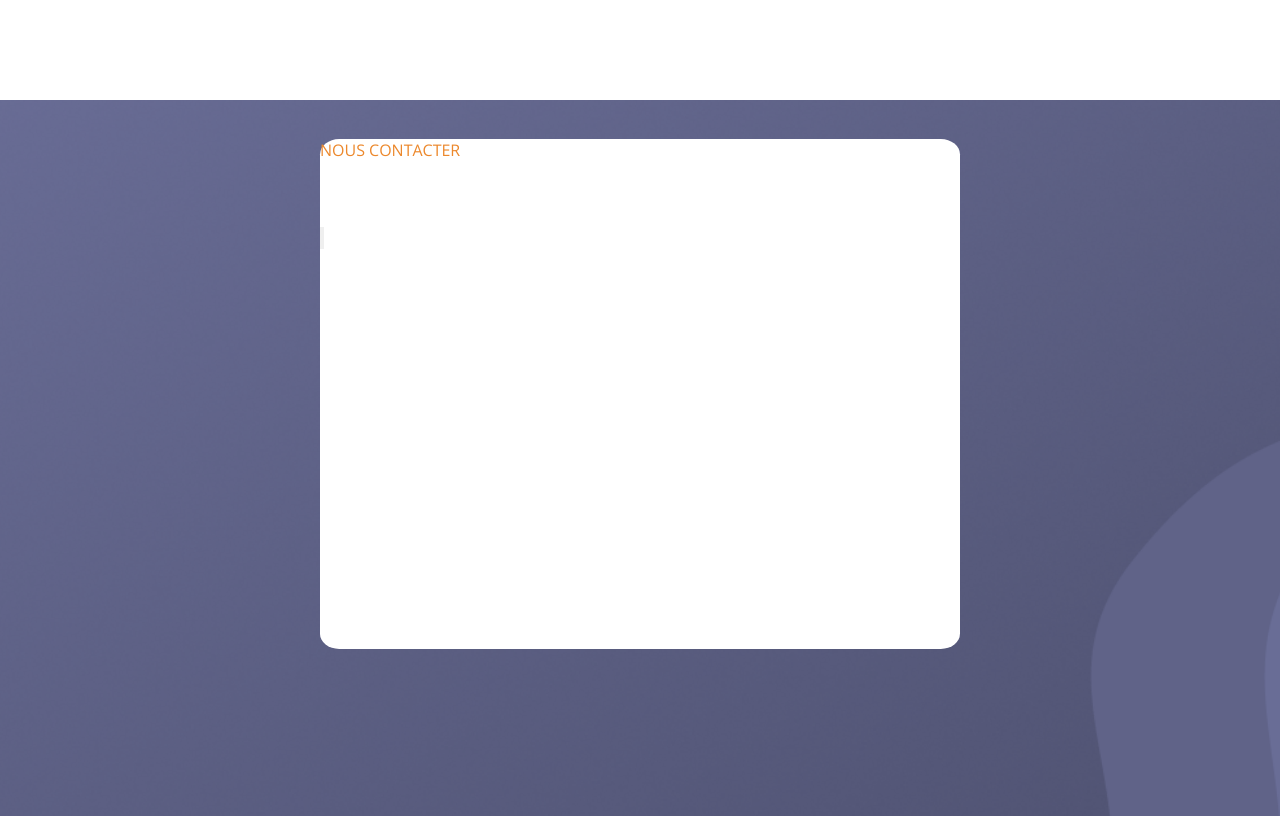
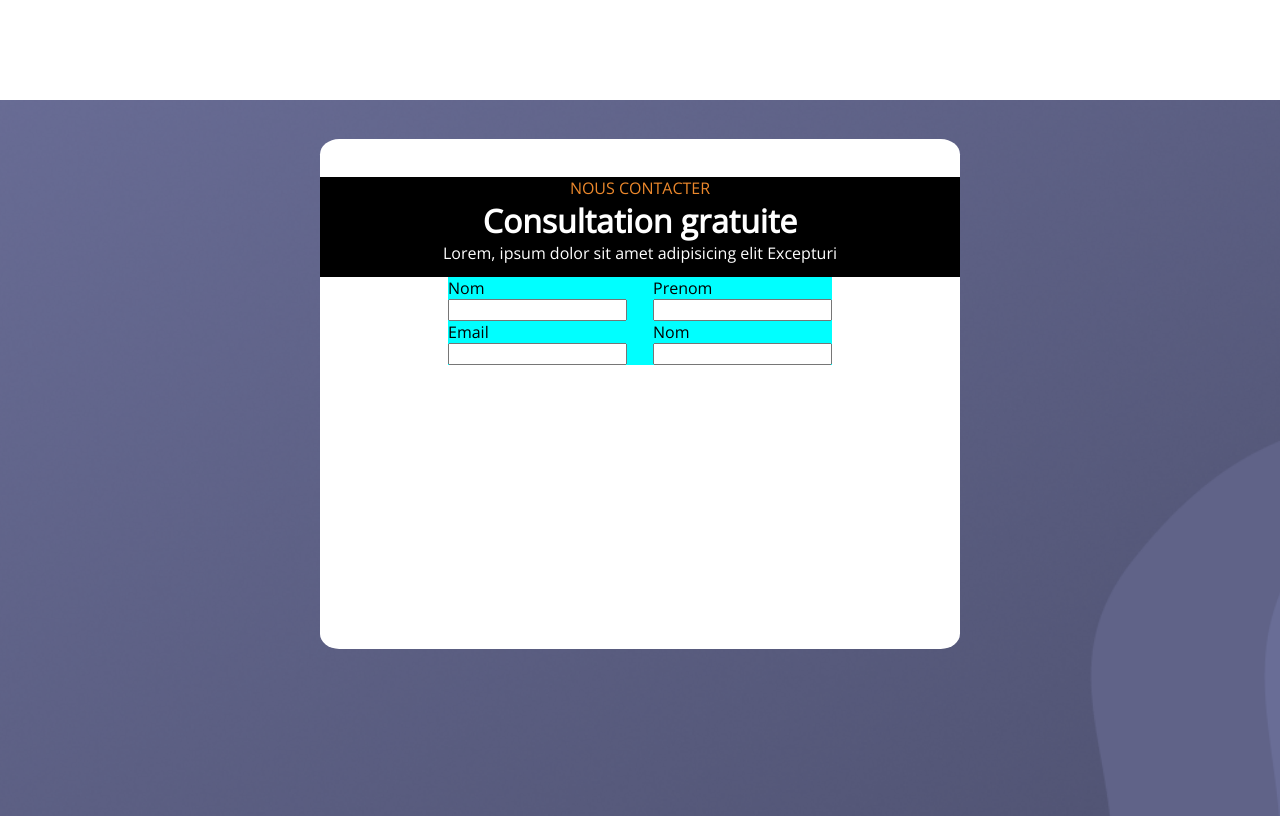
Before and after one commit to StelieDalia/Integration-G2M, a plain HTML site: page index.html in a window 1280 px wide. Shown: the part 5180-5996 px from the top of the page. Drawn offline with nearby package versions, Linux system fonts and the light colour scheme.

Commit message:
avancer de mon travail sur G2M

```diff
--- a/index.html
+++ b/index.html
@@ -249,14 +249,27 @@
         </div>
         <div class="footer">
             <div class="miss">
-                <div class="dad">
+                <div style="background-color: black; height: 100px; width: 100%;" class="dad">
                     <span class="service">NOUS CONTACTER</span>
                     <h1>Consultation gratuite</h1>
                     <p class="text">Lorem, ipsum dolor sit amet adipisicing elit
                     Excepturi</p>
                 </div>
-                <div class="sister">
-                    <input class="NOM" type="button" value="">
+                <div style="display: flex; background-color:aqua; width:60%; justify-content: space-between;">
+                    <div class="sister">
+                        <label style="color: black;display: flex; flex-direction: column;" for="">Nom<input type="text"></label>
+                    </div>
+                    <div class="sister">
+                        <label style="color: black;display: flex; flex-direction: column;" for="">Prenom<input type="text"></label>
+                    </div>
+                </div>
+                <div style="display: flex; background-color:aqua; width:60%; justify-content: space-between;">
+                    <div class="sister">
+                        <label style="color: black;display: flex; flex-direction: column;" for="">Email<input type="text"></label>
+                    </div>
+                    <div class="sister">
+                        <label style="color: black;display: flex; flex-direction: column;" for="">Nom<input type="text"></label>
+                    </div>
                 </div>
             </div>
             <div class="boxe1">
--- a/style.css
+++ b/style.css
@@ -510,6 +510,16 @@
     margin-left: 25%;
     margin-top: 3%;
     border-radius: 3%;
+    display: flex;
+    flex-direction: column;
+    align-items: center;
+}
+
+.miss .dad {
+    display: flex;
+    flex-direction: column;
+    align-items: center;
+    margin-top: 6%;
 }
 .footer .boxe1 .one{
     flex-basis: 20%;
```
